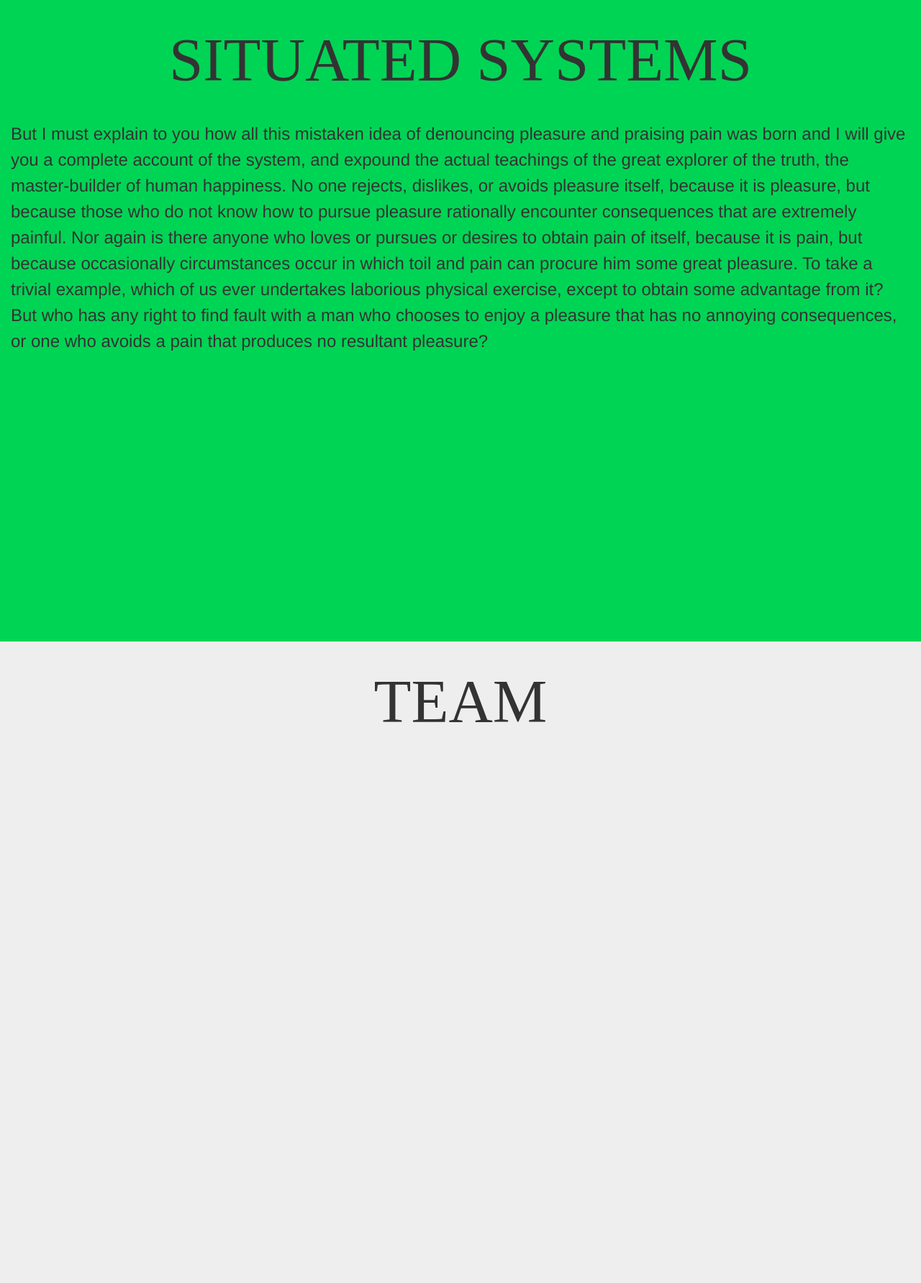
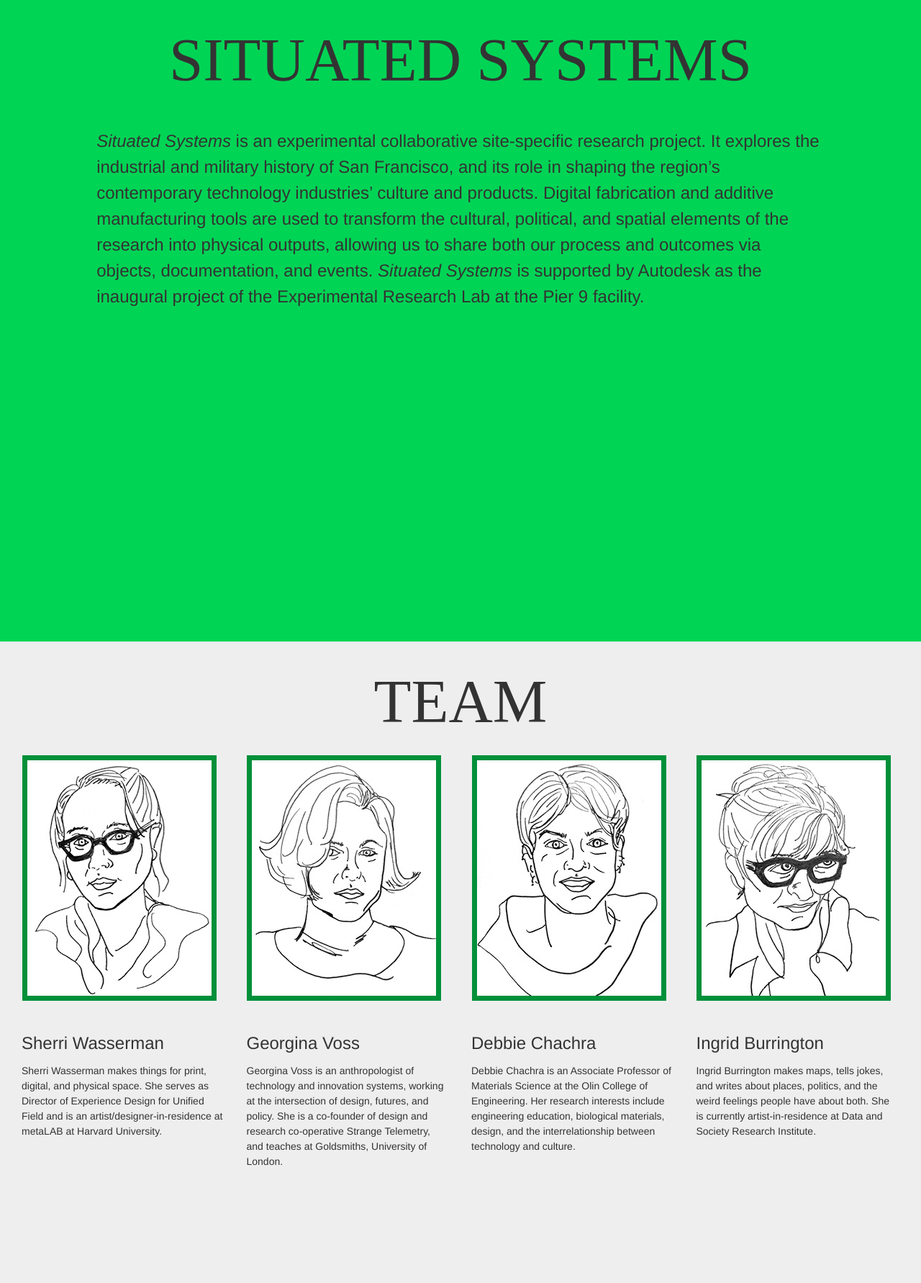
Before and after one commit to lifewinning/situated.systems, a Jekyll site: the page built from index.html, in a window 1280 px wide. Shown: the whole page at 72% size. Built offline with Jekyll 4.4.1, drawn with Linux system fonts in a browser that asks for light colours; nearby versions of some CDN libraries.

Commit message:
add CNAME and update info

```diff
--- /dev/null
+++ b/CNAME
@@ -0,0 +1 @@
+situated.systems
--- a/_data/team.json
+++ b/_data/team.json
@@ -1,11 +1,25 @@
 [
 	{
 		"name":"Sherri Wasserman",
-		"bio":"",
-		"photo":""
+		"bio":"Sherri Wasserman makes things for print, digital, and physical space. She serves as Director of Experience Design for Unified Field and is an artist/designer-in-residence at metaLAB at Harvard University.",
+		"photo":"s.jpg"
 	},
-	{},
-	{},
-	{}
+	{
+		"name": "Georgina Voss",
+		"bio": "Georgina Voss is an anthropologist of technology and innovation systems, working at the intersection of design, futures, and policy. She is a co-founder of design and research co-operative Strange Telemetry, and teaches at Goldsmiths, University of London.
+",
+		"photo": "george.jpg"
+		},
+	{
+		"name": "Debbie Chachra",
+		"bio": "Debbie Chachra is an Associate Professor of Materials Science at the Olin College of Engineering. Her research interests include engineering education, biological materials, design, and the interrelationship between technology and culture.
+",
+		"photo": "deb.jpg"
+		},
+	{
+		"name": "Ingrid Burrington",
+		"bio": "Ingrid Burrington makes maps, tells jokes, and writes about places, politics, and the weird feelings people have about both. She is currently artist-in-residence at Data and Society Research Institute. ",
+		"photo": "ingrid.jpg"
+	}
 
 ]
--- a/css/main.scss
+++ b/css/main.scss
@@ -27,4 +27,11 @@ h1{
 
 #lead{
 	background-color:#00D455;
+
 }
+
+.team {
+	background-color: #01903A;
+	margin: .5px;
+	padding: .5em;
+}
--- a/index.html
+++ b/index.html
@@ -4,11 +4,23 @@ layout: default
 
 <div class="col-md-12" id="lead">
 	<h1>Situated Systems</h1>
-	<h3>
-		But I must explain to you how all this mistaken idea of denouncing pleasure and praising pain was born and I will give you a complete account of the system, and expound the actual teachings of the great explorer of the truth, the master-builder of human happiness. No one rejects, dislikes, or avoids pleasure itself, because it is pleasure, but because those who do not know how to pursue pleasure rationally encounter consequences that are extremely painful. Nor again is there anyone who loves or pursues or desires to obtain pain of itself, because it is pain, but because occasionally circumstances occur in which toil and pain can procure him some great pleasure. To take a trivial example, which of us ever undertakes laborious physical exercise, except to obtain some advantage from it? But who has any right to find fault with a man who chooses to enjoy a pleasure that has no annoying consequences, or one who avoids a pain that produces no resultant pleasure?
-	</h3>
+	<div class="col-md-10 col-md-offset-1">
+      <h3>
+    <em>Situated Systems</em> is an experimental collaborative site-specific research project. It explores the industrial and military history of San Francisco, and its role in shaping the region’s contemporary technology industries’ culture and products. Digital fabrication and additive manufacturing tools are used to transform the cultural, political, and spatial elements of the research into physical outputs, allowing us to share both our process and outcomes via objects, documentation, and events. <em>Situated Systems</em> is supported by Autodesk as the inaugural project of the Experimental Research Lab at the Pier 9 facility.
+  </h3>
+  </div>
+
 </div>
 <div class="col-md-12" id="team">
 	<h1>Team</h1>
+       {% for team in site.data.team %}
+       <div class="col-md-3">
+         	<img src="img/bios/{{ team.photo }}" class="img-responsive team">
+         	<hr>
+         	<h3>{{ team.name }}</h3>
+         	<p>{{ team.bio }}</p>
+      </div>
+      {% endfor %}
 
 </div>
+</div>
```
Also changed, not shown: img/bios/deb.jpg (added), img/bios/george.jpg (added), img/bios/ingrid.jpg (added), img/bios/s.jpg (added).
